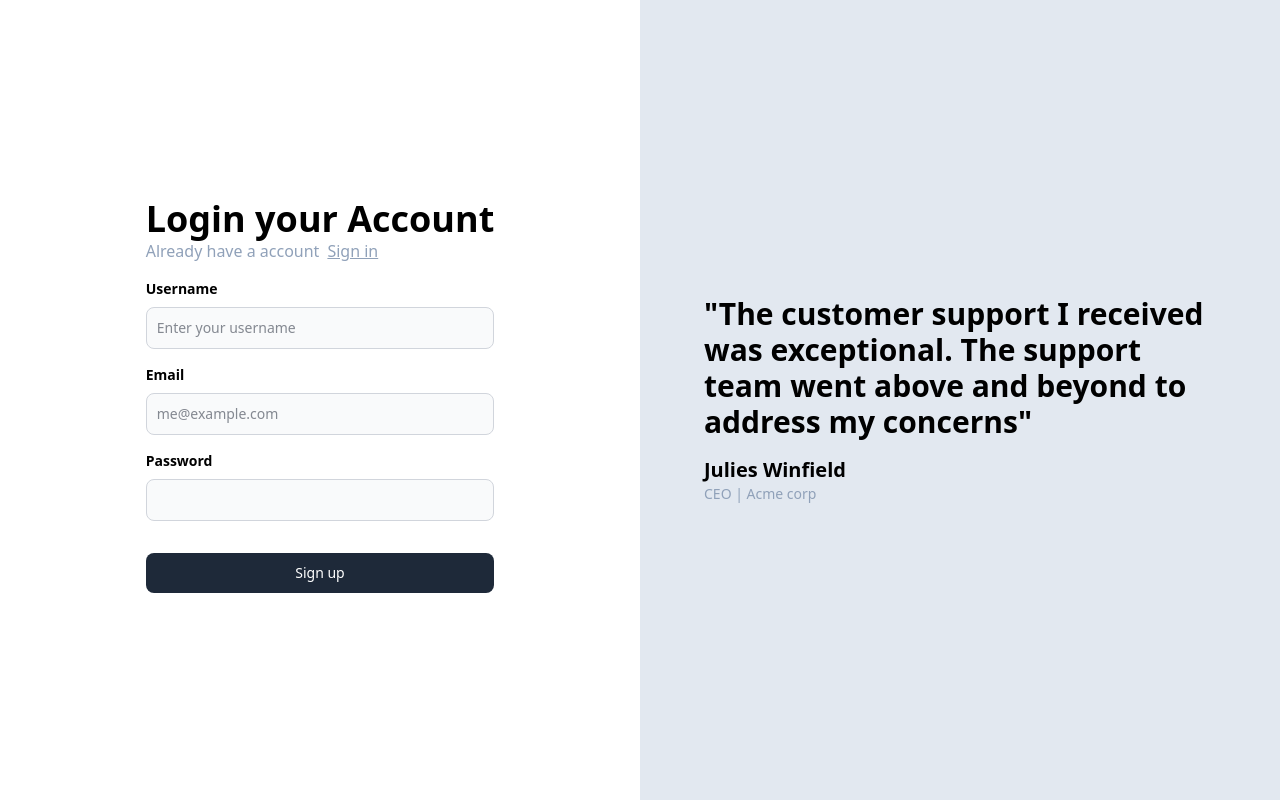
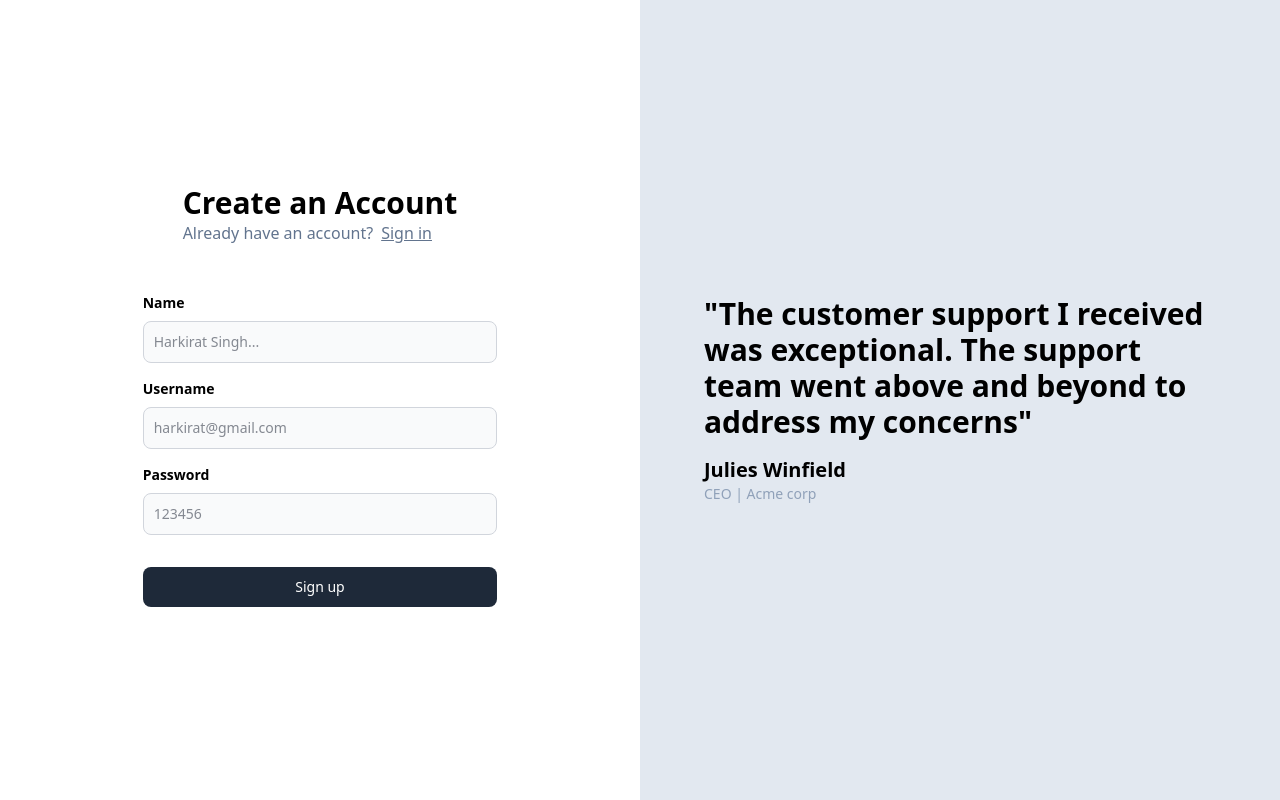
Before and after one commit to Tanujeet/medium-blog, a React (Vite) app in the folder Frontend/: page /signup in a window 1280 px wide. Built offline with nearby package versions, Linux system fonts and the light colour scheme.

Commit message:
frontend created

```diff
--- a/Frontend/src/Components/Auth.tsx
+++ b/Frontend/src/Components/Auth.tsx
@@ -1,26 +1,30 @@
 import { Link } from "react-router-dom";
-import { ChangeEvent } from "react";
 import { useState } from "react";
 import { SignupInput } from "commonharsh";
+import LabelledInput from "./LabelledInput";
 
 const Auth = ({ type }: { type: "signup" | "signin" }) => {
-  const [postInput, setPostInput] = useState<SignupInput>({
+  const [postInputs, setPostInputs] = useState<SignupInput>({
     username: "",
     password: "",
     name: "",
   });
+
+  async function sendRequest() {}
   return (
     <div className="h-screen flex justify-center flex-col">
-      <div className=" flex justify-center">
+      <div className="flex justify-center">
         <div>
-          <div>
-            <div className=" text-4xl font-bold ">
-              {type === "signin" ? "Create a Account" : "Login your Account"}
+          <div className="px-10">
+            <div className="text-3xl font-extrabold">
+              {type === "signup"
+                ? "Create an Account"
+                : "Login your credentials"}
             </div>
-            <div className="text-slate-400">
+            <div className="text-slate-500">
               {type === "signin"
-                ? "Dont have a account ?"
-                : "Already have a account"}
+                ? "Don't have an account?"
+                : "Already have an account?"}
               <Link
                 className="pl-2 underline"
                 to={type === "signin" ? "/signup" : "/signin"}
@@ -29,39 +33,42 @@ const Auth = ({ type }: { type: "signup" | "signin" }) => {
               </Link>
             </div>
           </div>
-          <div>
+          <div className="pt-8">
+            {type === "signup" ? (
+              <LabelledInput
+                label="Name"
+                placeholder="Harkirat Singh..."
+                onChange={(e) => {
+                  setPostInputs({
+                    ...postInputs,
+                    name: e.target.value,
+                  });
+                }}
+              />
+            ) : null}
             <LabelledInput
               label="Username"
-              placeholder="Enter your username"
+              placeholder="harkirat@gmail.com"
               onChange={(e) => {
-                setPostInput((c) => ({
-                  ...c,
-                  name: e.target.value,
-                }));
-              }}
-            />
-            <LabelledInput
-              label="Email"
-              placeholder="me@example.com"
-              onChange={(e) => {
-                setPostInput((c) => ({
-                  ...c,
+                setPostInputs({
+                  ...postInputs,
                   username: e.target.value,
-                }));
+                });
               }}
             />
             <LabelledInput
               label="Password"
-              placeholder=""
               type={"password"}
+              placeholder="123456"
               onChange={(e) => {
-                setPostInput((c) => ({
-                  ...c,
+                setPostInputs({
+                  ...postInputs,
                   password: e.target.value,
-                }));
+                });
               }}
             />
             <button
+              onClick={sendRequest}
               type="button"
               className="mt-8 w-full text-white bg-gray-800 hover:bg-gray-900 focus:outline-none focus:ring-4 focus:ring-gray-300 font-medium rounded-lg text-sm px-5 py-2.5 me-2 mb-2 dark:bg-gray-800 dark:hover:bg-gray-700 dark:focus:ring-gray-700 dark:border-gray-700"
             >
@@ -74,34 +81,4 @@ const Auth = ({ type }: { type: "signup" | "signin" }) => {
   );
 };
 
-interface LabelledInputType {
-  label: string;
-  placeholder: string;
-  onChange: (e: ChangeEvent<HTMLInputElement>) => void;
-  type?: string;
-}
-
-function LabelledInput({
-  label,
-  placeholder,
-  onChange,
-  type,
-}: LabelledInputType) {
-  return (
-    <div>
-      <label className="block mb-2 text-sm text-black font-semibold pt-4">
-        {label}
-      </label>
-      <input
-        onChange={onChange}
-        type={type || "text"}
-        id="first_name"
-        className="bg-gray-50 border border-gray-300 text-gray-900 text-sm rounded-lg focus:ring-blue-500 focus:border-blue-500 block w-full p-2.5"
-        placeholder={placeholder}
-        required
-      />
-    </div>
-  );
-}
-
 export default Auth;
--- /dev/null
+++ b/Frontend/src/Components/LabelledInput.tsx
@@ -0,0 +1,33 @@
+import { ChangeEvent } from "react";
+
+interface LabelledInputType {
+  label: string;
+  placeholder: string;
+  onChange: (e: ChangeEvent<HTMLInputElement>) => void;
+  type?: string;
+}
+
+const LabelledInput = ({
+  label,
+  placeholder,
+  onChange,
+  type,
+}: LabelledInputType) => {
+  return (
+    <div>
+      <label className="block mb-2 text-sm text-black font-semibold pt-4">
+        {label}
+      </label>
+      <input
+        onChange={onChange}
+        type={type || "text"}
+        id="first_name"
+        className="bg-gray-50 border border-gray-300 text-gray-900 text-sm rounded-lg focus:ring-blue-500 focus:border-blue-500 block w-full p-2.5"
+        placeholder={placeholder}
+        required
+      />
+    </div>
+  );
+};
+
+export default LabelledInput;
```
